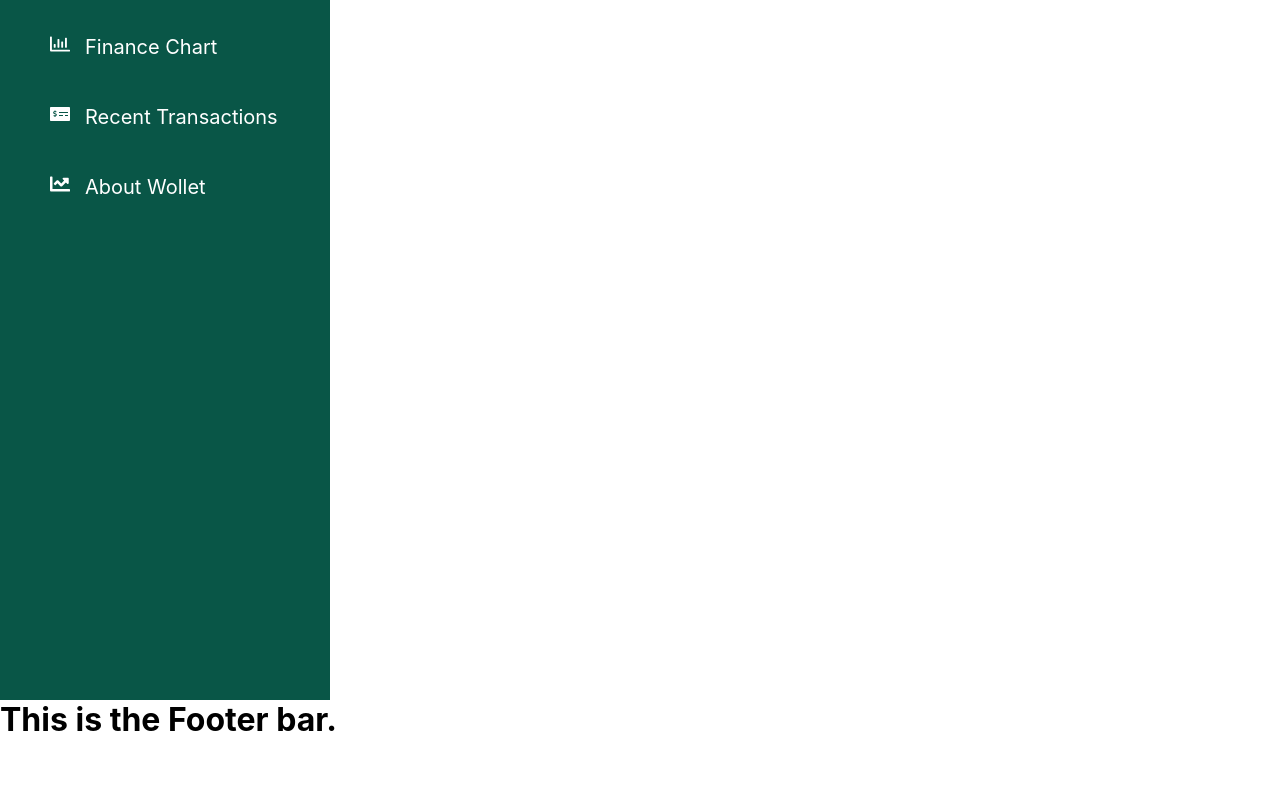
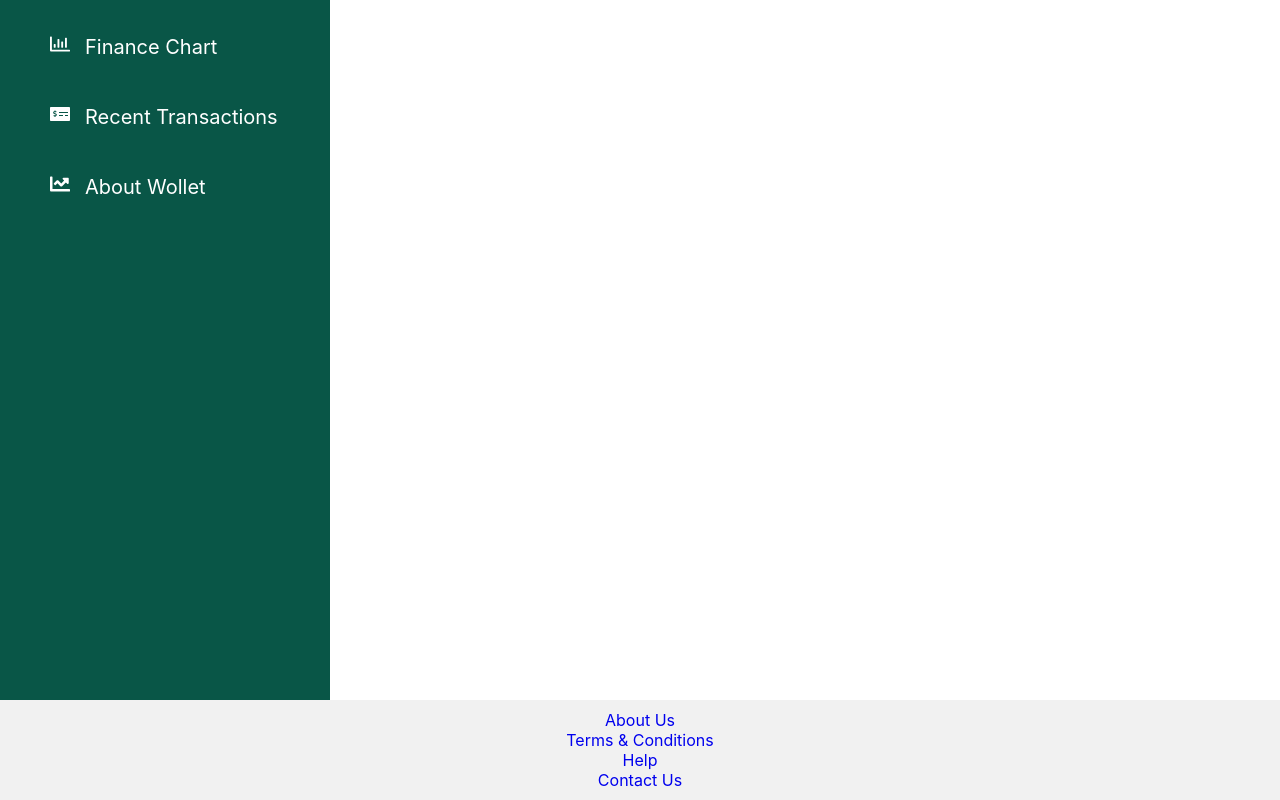
Before and after one commit to cbfacademy-course-material-taylor-2022/software-engineering-project-group-a, a React (Create React App) app in the folder client/: page / in a window 1280 px wide. Shown: the part 180-980 px from the top of the page. Before the commit the page ends 919 px from the top, so only its background shows below. Built offline with nearby package versions, Linux system fonts and the light colour scheme.

Commit message:
added footer

```diff
--- a/client/src/App.css
+++ b/client/src/App.css
@@ -64,3 +64,10 @@ main {
 .link_text {
   font-size: 20px;
 }
+
+.footer {
+  background-color: #F1F1F1;
+  text-align: center;
+  padding: 10px;
+  list-style-type: none;
+}
--- a/client/src/components/Footer.js
+++ b/client/src/components/Footer.js
@@ -5,8 +5,29 @@ import { Link } from "react-router-dom";
 
 function Footer() {
   return (
-    <div>
-      <h1>This is the Footer bar.</h1>
+    <div className="footer">
+      <ul>
+        <li>
+          <Link to="/About Us" className="grey-text text-lighten-3">
+            About Us
+          </Link>
+        </li>
+        <li>
+          <Link to="/Terms & Conditions" className="grey-text text-lighten-3">
+            Terms & Conditions
+          </Link>
+        </li>
+        <li>
+          <Link to="/Help" className="grey-text text-lighten-3">
+            Help
+          </Link>
+        </li>
+        <li>
+          <Link to="/Contact Us" className="grey-text text-lighten-3">
+            Contact Us
+          </Link>
+        </li>
+      </ul>
     </div>
   );
 }
```
